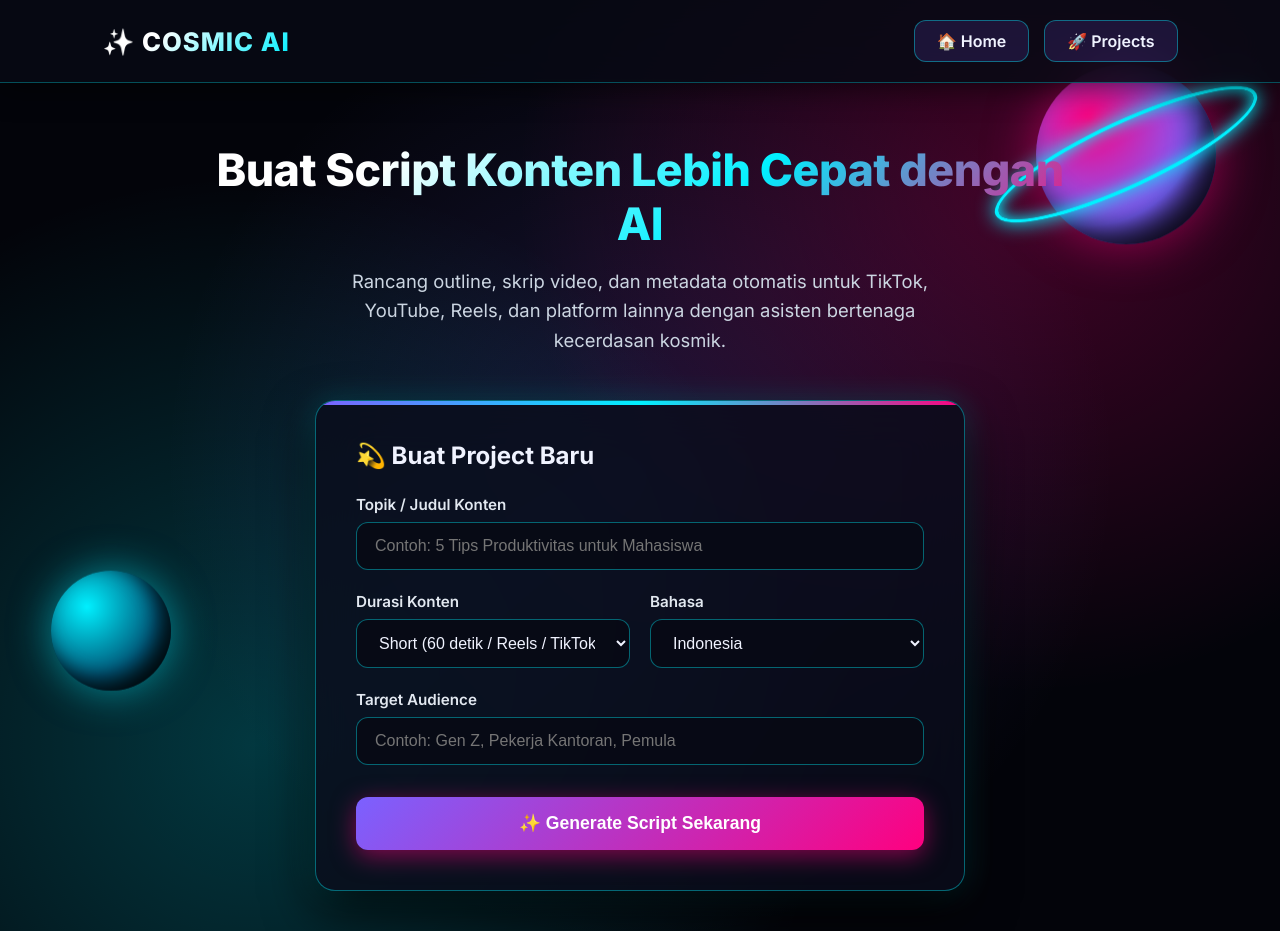
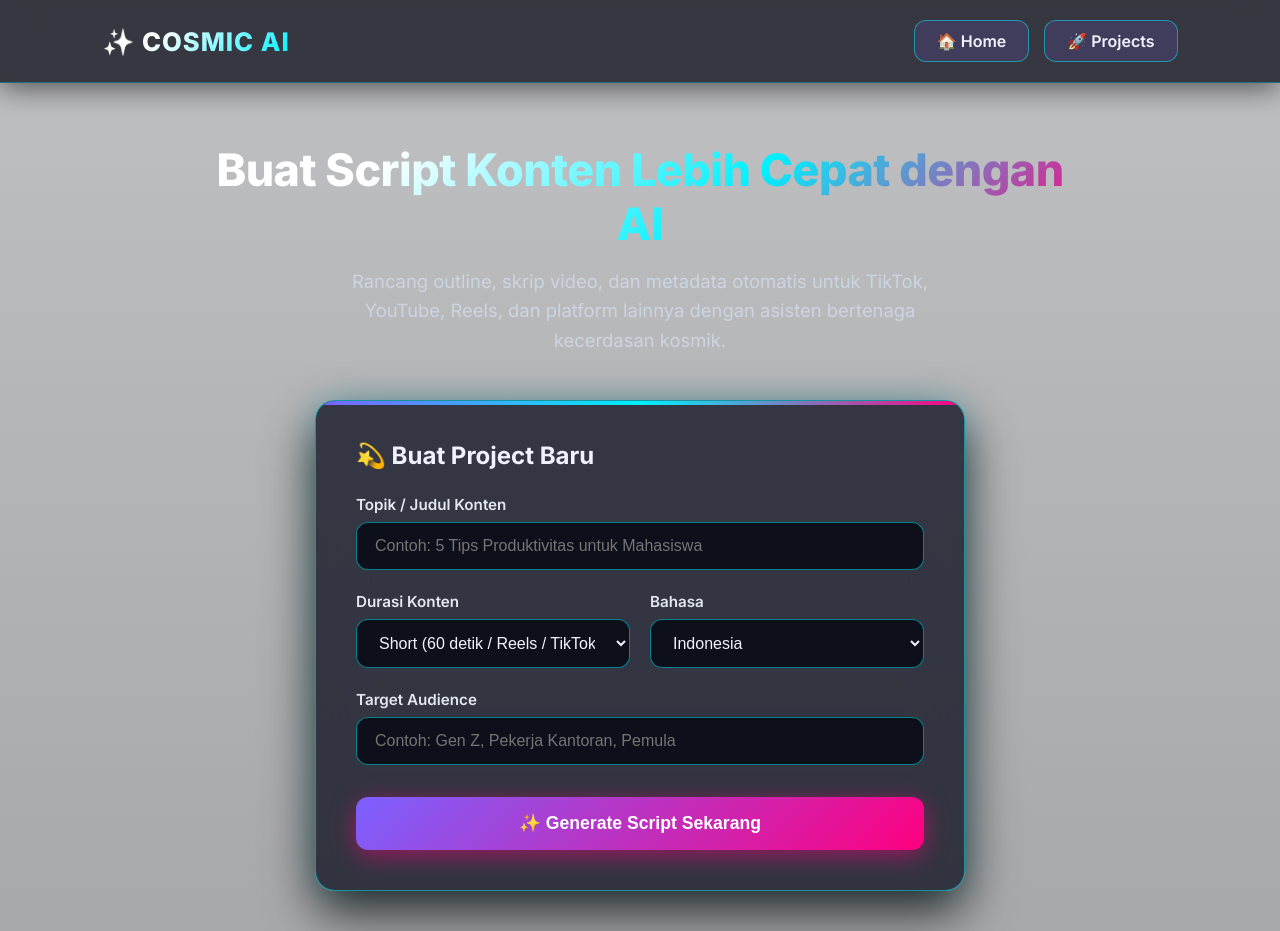
Before and after one commit to creatorbebas/cosmic-ai, a Flask app: page / in a window 1280 px wide. Run offline with Flask 3, Linux system fonts and the light colour scheme.

Commit message:
Set custom background image

```diff
--- a/templates/index.html
+++ b/templates/index.html
@@ -10,12 +10,11 @@
 
     <style>
         /* ==========================================
-           COSMIC AI - PURE CSS GALAXIES & PLANETS
+           COSMIC AI - EXACT IMAGE BACKGROUND
            ========================================== */
         :root {
-            --bg-space: #03040a;
-            --bg-card: rgba(10, 13, 28, 0.82);
-            --border-cosmic: rgba(0, 240, 255, 0.4);
+            --bg-card: rgba(10, 12, 28, 0.75);
+            --border-cosmic: rgba(0, 240, 255, 0.5);
             --primary-glow: #7b61ff;
             --cyan-glow: #00f0ff;
             --pink-glow: #ff007f;
@@ -31,65 +30,15 @@
         }
 
         body {
-            background-color: var(--bg-space);
-            /* Gradasi Galaksi & Nebula Neon */
-            background-image:
-                radial-gradient(circle at 80% 20%, rgba(255, 0, 127, 0.25) 0%, transparent 40%),
-                radial-gradient(circle at 20% 80%, rgba(0, 240, 255, 0.22) 0%, transparent 45%),
-                radial-gradient(circle at 50% 50%, rgba(123, 97, 255, 0.18) 0%, transparent 60%);
+            /* Menggunakan file gambar lokal yang kamu upload */
+            background:
+                linear-gradient(rgba(5, 7, 15, 0.25), rgba(5, 7, 15, 0.35)),
+                url('/static/cosmic-bg.jpg') center/cover no-repeat fixed;
             color: var(--text-main);
             font-family: 'Inter', -apple-system, sans-serif;
             min-height: 100vh;
             overflow-x: hidden;
             position: relative;
-        }
-
-        /* DEKORASI PLANET & CINCIN GALAKSI */
-        .space-container {
-            position: fixed;
-            top: 0; left: 0; width: 100%; height: 100%;
-            pointer-events: none;
-            z-index: -1;
-            overflow: hidden;
-        }
-
-        /* Planet Utama (Ungu/Pink dengan Cincin Neon) */
-        .big-planet {
-            position: absolute;
-            top: 10%; right: 5%;
-            width: 180px; height: 180px;
-            border-radius: 50%;
-            background: radial-gradient(circle at 30% 30%, #ff007f, #7b61ff 60%, #0c0520);
-            box-shadow: 0 0 50px rgba(255, 0, 127, 0.5), inset -15px -15px 30px rgba(0,0,0,0.8);
-            animation: float 10s ease-in-out infinite;
-        }
-
-        .big-planet::after {
-            content: "";
-            position: absolute;
-            top: 50%; left: 50%;
-            width: 280px; height: 60px;
-            border: 4px solid var(--cyan-glow);
-            border-radius: 50%;
-            transform: translate(-50%, -50%) rotate(-25deg);
-            box-shadow: 0 0 20px var(--cyan-glow), inset 0 0 15px var(--cyan-glow);
-        }
-
-        /* Planet Kedua (Biru Cyan) */
-        .small-planet {
-            position: absolute;
-            bottom: 12%; left: 4%;
-            width: 120px; height: 120px;
-            border-radius: 50%;
-            background: radial-gradient(circle at 30% 30%, #00f0ff, #005577 60%, #001520);
-            box-shadow: 0 0 40px rgba(0, 240, 255, 0.5), inset -10px -10px 20px rgba(0,0,0,0.8);
-            animation: float 12s ease-in-out infinite;
-            animation-delay: 3s;
-        }
-
-        @keyframes float {
-            0%, 100% { transform: translateY(0px); }
-            50% { transform: translateY(-20px); }
         }
 
         /* NAVBAR HEADER */
@@ -98,7 +47,7 @@
             justify-content: space-between;
             align-items: center;
             padding: 20px 8%;
-            background: rgba(8, 10, 21, 0.85);
+            background: rgba(8, 10, 21, 0.75);
             backdrop-filter: blur(20px);
             -webkit-backdrop-filter: blur(20px);
             border-bottom: 1px solid rgba(0, 240, 255, 0.3);
@@ -159,7 +108,7 @@
             border: 1px solid var(--border-cosmic);
             border-radius: var(--radius-cosmic);
             padding: 40px;
-            box-shadow: 0 20px 50px rgba(0, 0, 0, 0.8), 0 0 30px rgba(0, 240, 255, 0.2);
+            box-shadow: 0 20px 50px rgba(0, 0, 0, 0.8), 0 0 30px rgba(0, 240, 255, 0.25);
             position: relative;
             overflow: hidden;
         }
@@ -220,12 +169,6 @@
     </style>
 </head>
 <body>
-
-    <!-- DEKORASI PLANET & NEBULA -->
-    <div class="space-container">
-        <div class="big-planet"></div>
-        <div class="small-planet"></div>
-    </div>
 
     <!-- NAVBAR HEADER -->
     <header>
```
Also changed, not shown: templates/static/cosmic-bg.jpg (added).
